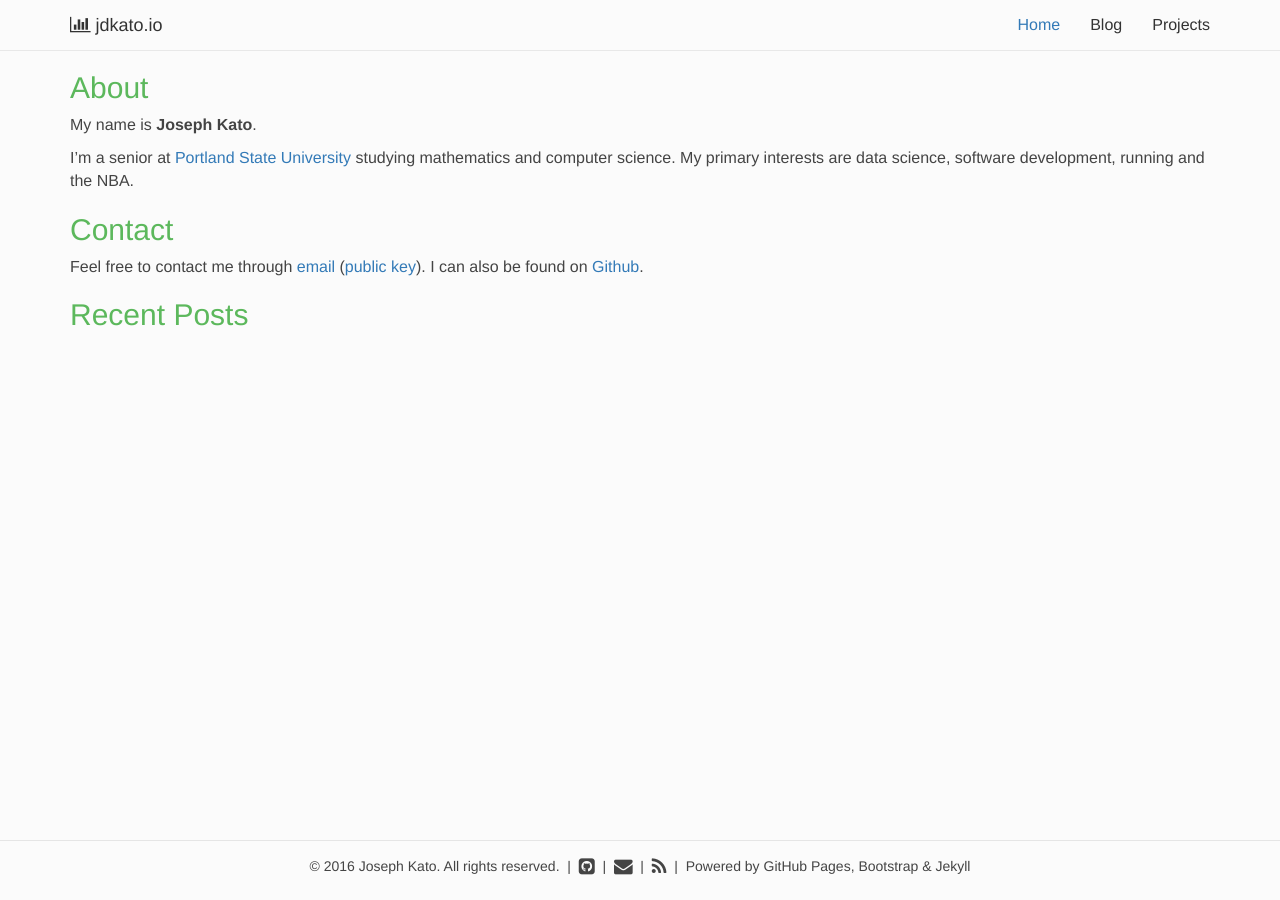
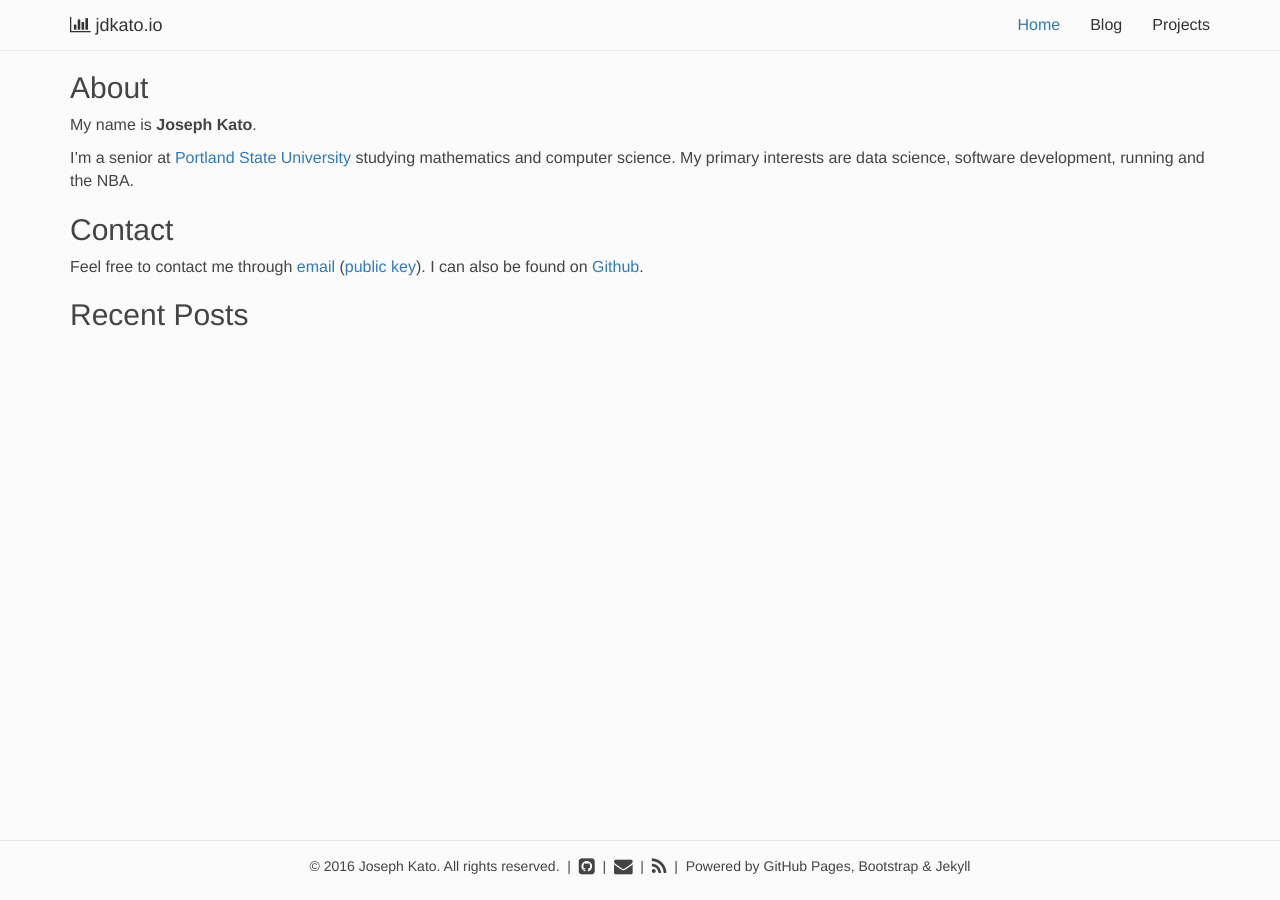
Before and after one commit to jdkato/jdkato.github.io, a Jekyll site: the page built from index.md, in a window 1280 px wide. Built offline with Jekyll 4.4.1, drawn with Linux system fonts in a browser that asks for light colours; nearby versions of some CDN libraries.

Commit message:
Remove color from h2s

```diff
--- a/stylesheets/style.css
+++ b/stylesheets/style.css
@@ -25,7 +25,6 @@ img {
 }
 
 h2 {
-  color: #5cb85c;
   font-weight: normal;
 }
 
```
